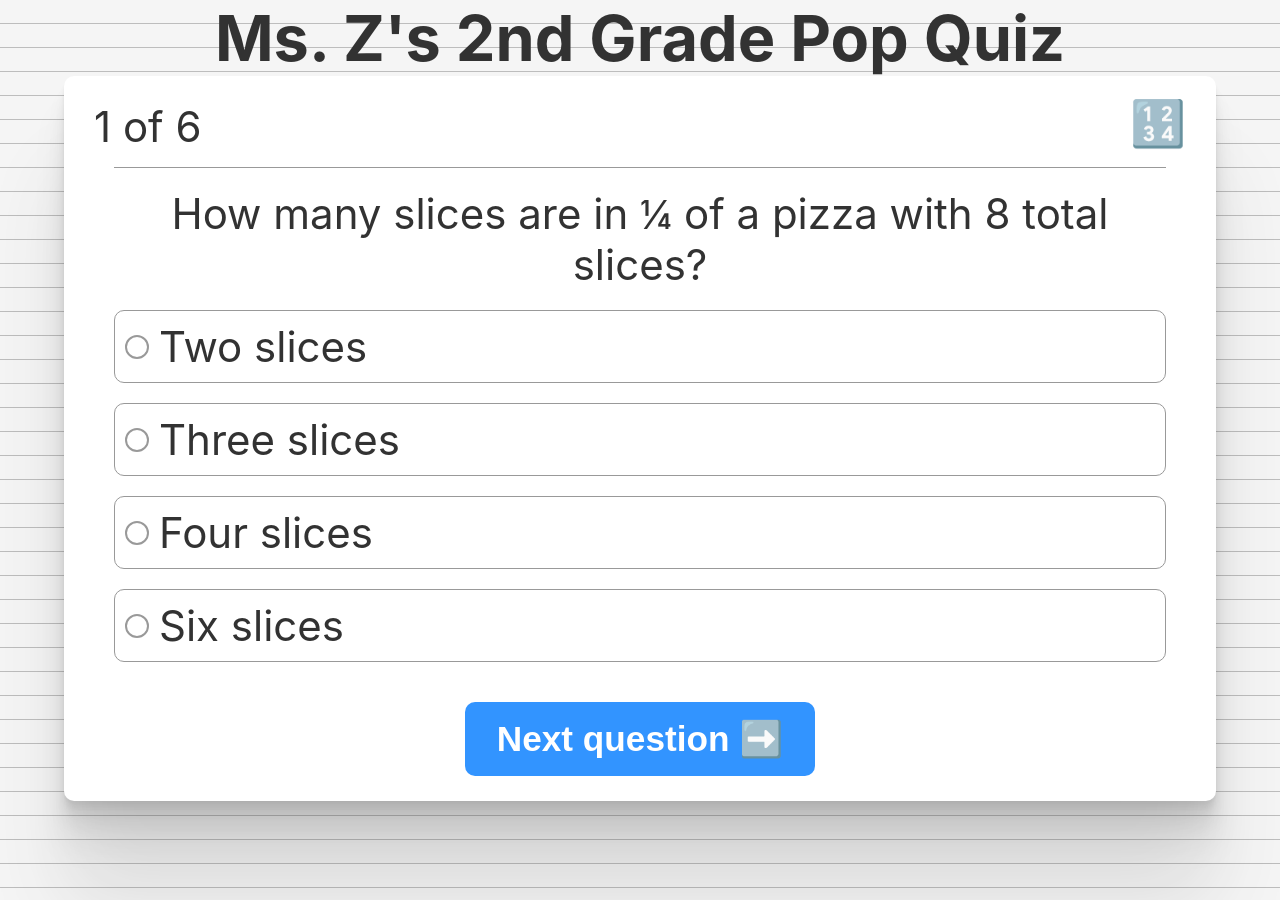
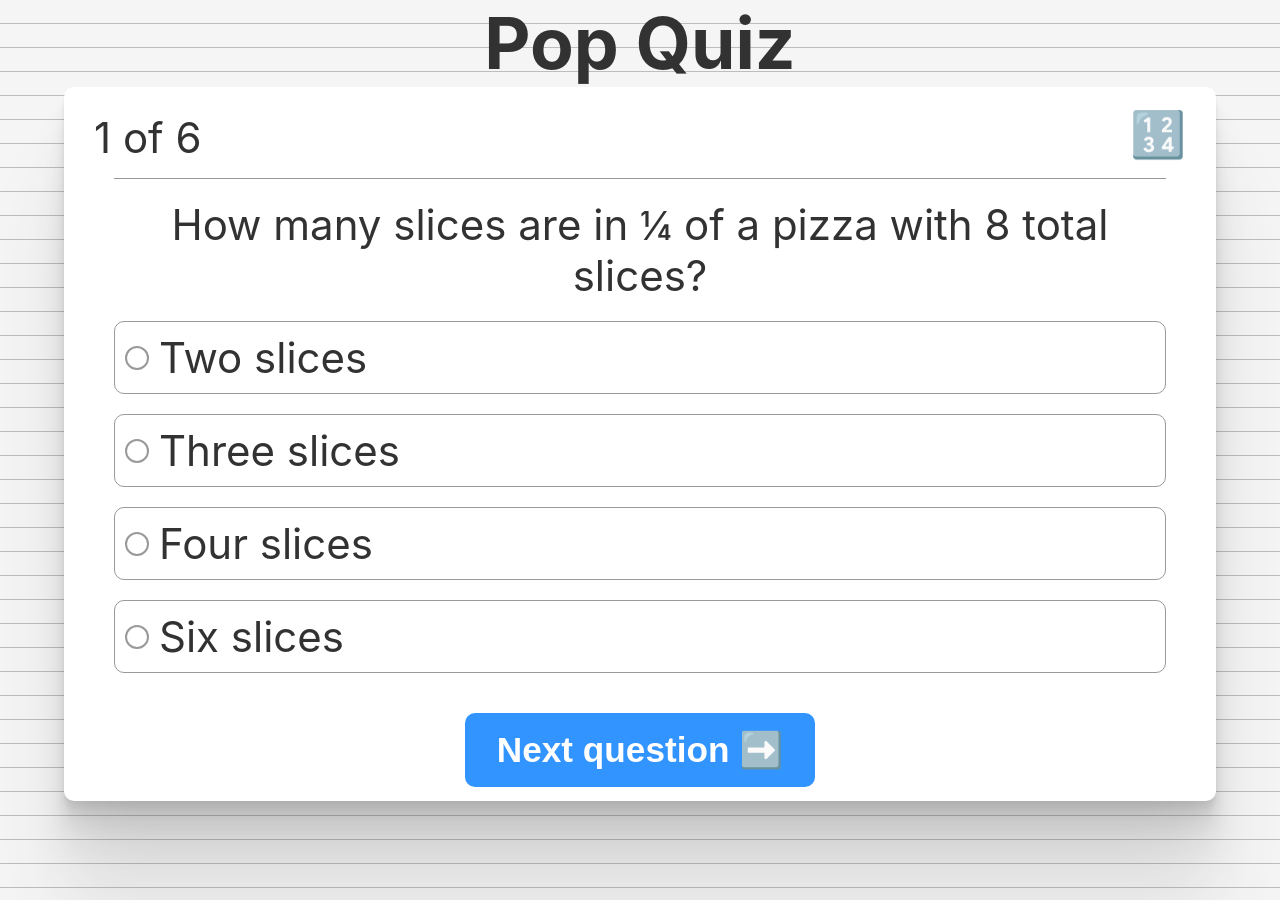
Before and after one commit to twilco/twilco.github.io, a Jekyll site: the page assets/html/index.html, which Jekyll copies as it is, in a window 1280 px wide. Built offline with Jekyll 4.4.1, drawn with Linux system fonts in a browser that asks for light colours; some of the changed lines change nothing that is shown.

Commit message:
Test pizza image

```diff
--- a/assets/html/test-assessment.html
+++ b/assets/html/index.html
@@ -91,7 +91,7 @@
    dialog {
        width: 57vw;
        height: 40vh;
-       margin: 20vh auto;
+       margin: 26vh auto;
        text-align: center;
        padding: 30px;
        border: none;
@@ -129,7 +129,11 @@
     button:active {
         transform: scale(0.99);
     }
-    #main-heading { text-align: center; }
+    #main-heading {
+        text-align: center;
+        margin-bottom: 1px;
+        font-size: 1.7em;
+    }
     .one-fourth-container { font-size: 2.5rem; }
     #question-count-container {
         margin-left: -20px;
@@ -177,15 +181,25 @@
       background-color: #888;
       position: relative;
     }
-    .thumb::before {
+    /*.thumb::before {
         content: "🍕";
         font-size: 58px;
         margin-left: -27px;
         margin-top: -22px;
         position: absolute;
-    }
+    }*/
     div.focus .rail {
       background-color: #CCC;
+    }
+    #pizza-input {
+        background-image: url("../img/Pizza-4.png");
+        background-repeat: no-repeat;
+        background-size: contain;
+        width: 419px;
+        height: 406px;
+        margin-top: 35px;
+        margin-left: auto;
+        margin-right: auto;
     }
 </style>
 <script src="customslider.js"></script>
@@ -194,14 +208,14 @@
     <dialog id="show-score-modal">
         <form method="dialog">
             <div style="width: 100%">
-                You got all six questions correct. Great work!
+                <span id="dialog-content">You got all six questions correct. Great work!</span>
             </div>
             <div style="width: 100%">
                 <button type="submit" autofocus>Close</button>
             </div>
         </form>
     </dialog>
-    <h2 id="main-heading">Ms. Z's 2nd Grade Pop Quiz</h2>
+    <h1 id="main-heading">Pop Quiz</h1>
     <div class="question-box">
         <div class="question-header">
             <div id="question-count-container"></div>
@@ -218,15 +232,17 @@
         const pizzaSliderHtml = `
             <div class="question">
                 ${pizzaHtml}
-                Drag the pizza to select your answer!
+                Tap the pizza to add and remove slices!
             </div>
 
-            <div class="aria-widget-slider">
-              <div class="value">0</div>
-              <div class="rail">
-                <div role="slider" class="thumb" aria-valuemin="0" aria-valuenow="0" aria-valuetext="0 slices" aria-valuemax="8"></div>
-              </div>
-            </div>
+            <div id="pizza-input" role="slider" tabindex="0" aria-valuemin="0" aria-valuenow="4" aria-valuetext="4 slices" aria-valuemax="8"></div>
+
+            <!-- <div class="aria-widget-slider"> -->
+            <!--   <div class="value">0</div> -->
+            <!--   <div class="rail"> -->
+            <!--     <div role="slider" class="thumb" aria-valuemin="0" aria-valuenow="0" aria-valuetext="0 slices" aria-valuemax="8"></div> -->
+            <!--   </div> -->
+            <!-- </div> -->
         `
         const pizzaRadioHtml = `
             <div class="question">
@@ -293,11 +309,11 @@
             document.getElementById("next-question-button").addEventListener('click', (e) => { switchCurrentScreen() });
             document.getElementById("question-footer").style.justifyContent = "center"
         }
-        function setupFinalQuestionContent(ariaLabel) {
-            if (ariaLabel)
-                document.getElementById("show-score-modal").ariaLabel = ariaLabel
+        function setupFinalQuestionContent(labelledById) {
+            if (labelledById)
+                document.getElementById("show-score-modal").setAttribute("aria-labelledby", labelledById)
             else
-                document.getElementById("show-score-modal").removeAttribute("aria-label")
+                document.getElementById("show-score-modal").removeAttribute("aria-labelledby")
 
             document.getElementById("question-count-container").innerHTML = "6 of 6"
             document.getElementById("emoji-container").innerHTML = "🇪🇸"
@@ -308,17 +324,27 @@
             document.getElementById("read-question-button").addEventListener('click', (e) => {
                 var ssml = `
                     <speak>
-                      How do you say ${wrapWithSSML("the water", "en-US")} in Spanish?
+                      How do you say ${wrapWithSSML("the water", "en-US", false)} in Spanish?
                       ${wrapWithSSML("El agua", "es-ES")}
+                      ${wrapWithSSML("El agua", "es-MX")}
                       ${wrapWithSSML("La abuela", "es-ES")}
+                      ${wrapWithSSML("La abuela", "es-MX")}
                       ${wrapWithSSML("La abeja", "es-ES")}
+                      ${wrapWithSSML("La abeja", "es-MX")}
                       ${wrapWithSSML("El árbol", "es-ES")}
+                      ${wrapWithSSML("El árbol", "es-MX")}
                     </speak>
                 `;
-
                 var utterance = new SpeechSynthesisUtterance(ssml);
                 window.speechSynthesis.speak(utterance);
             });
+        }
+        var currentSliceCount = 4;
+        function updatePizzaControl() {
+            const pizzaInput = document.getElementById("pizza-input");
+            pizzaInput.style.backgroundImage = `url(../img/Pizza-${currentSliceCount}.png)`;
+            pizzaInput.ariaValueNow = `${currentSliceCount}`;
+            pizzaInput.ariaValueText = `${currentSliceCount} ${currentSliceCount === 1 ? "slice" : "slices"}`;
         }
         function switchTo(screen) {
             currentScreen = screen
@@ -337,30 +363,47 @@
                         s.initSlider();
                       }
                     });
+
+                    document.getElementById("pizza-input").addEventListener("click", (event) => {
+                         console.log(
+                            "clientX: " + event.clientX +
+                            " - clientY: " + event.clientY);
+                    });
+                    document.getElementById("pizza-input").addEventListener("keydown", (event) => {
+                        console.log(`Keydown: ${event.key}, ${event.code}`);
+                        if (event.key === "ArrowLeft")
+                            currentSliceCount = Math.max(currentSliceCount - 1, 1);
+                        else if (event.key === "ArrowRight")
+                            currentSliceCount = Math.min(currentSliceCount + 1, 6);
+                        else
+                            return;
+
+                        updatePizzaControl();
+                    });
                 break;
                 case Screen.Translation:
                     setupFinalQuestionContent()
                 break;
                 case Screen.TranslationWithAriaLabel:
-                    setupFinalQuestionContent("You got all six questions correct. Great work!")
+                    setupFinalQuestionContent("dialog-content")
                 break;
             }
         }
 
-        function wrapWithSSML(phrase, lang) {
+        function wrapWithSSML(phrase, lang, insertBreak = true) {
             const ssml = `
-                <break time="1s"/>
-                <prosody rate="slow">
+                ${insertBreak ? "<break time='80ms'/>" : ""}
+                <prosody rate="80%">
                     <lang xml:lang="${lang}">
                         ${phrase}
                     </lang>
                 </prosody>
-                <break time="1s"/>
             `
             console.log(ssml)
             return ssml
         }
         function switchCurrentScreen() {
+            console.log(window.speechSynthesis.getVoices().map((v) => v.lang));
             switch (currentScreen) {
                 case Screen.PizzaRadio:
                     switchTo(Screen.PizzaSlider)
```
Also changed, not shown: assets/html/Pizzatest.png (added), assets/img/Pizza-1.png (added), assets/img/Pizza-2.png (added), assets/img/Pizza-3.png (added), assets/img/Pizza-4.png (added), assets/img/Pizza-5.png (added), assets/img/Pizza-6.png (added).
